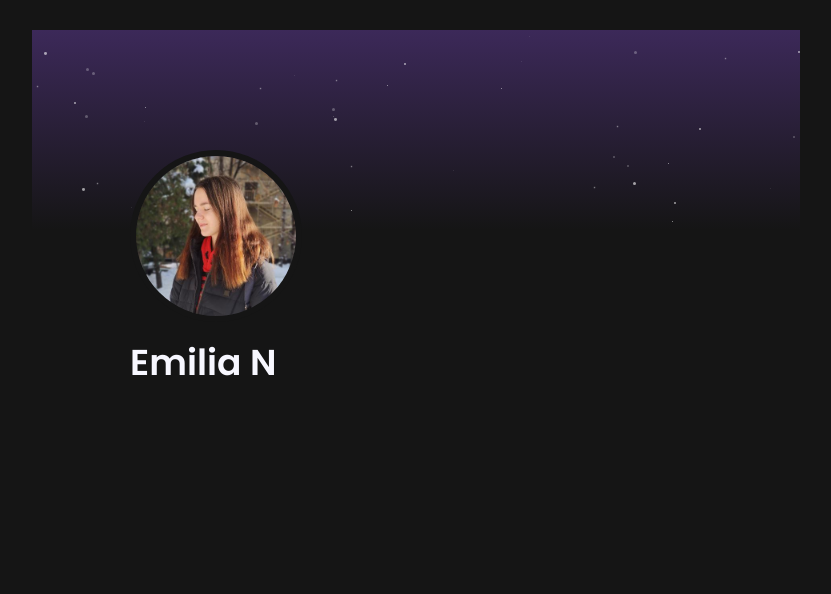
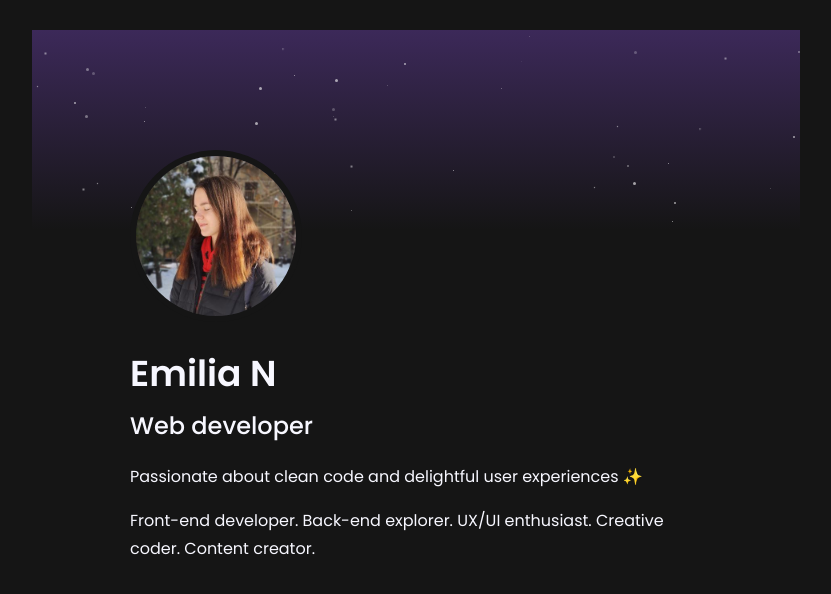
Before and after one commit to longzhang920909/portfolio, a React (Vite) app: page / in a window 1280 px wide. Shown: the top 594 px of the page, without its empty margins (224-1055 px from the left). Built offline with nearby package versions, Linux system fonts and the light colour scheme.

Commit message:
Add text blocks

```diff
--- a/src/components/profile/profile.tsx
+++ b/src/components/profile/profile.tsx
@@ -16,6 +16,16 @@ const Profile: FC = () => {
         <Text variant={'h2'} as={'h1'} style={{ marginTop: '20px' }}>
           Emilia N
         </Text>
+        <Text as={'h2'} variant={'h3'}>
+          Web developer
+        </Text>
+        <Text>
+          <p>Passionate about clean code and delightful user experiences ✨</p>
+          <p>
+            Front-end developer. Back-end explorer. UX/UI enthusiast. Creative
+            coder. Content creator.
+          </p>
+        </Text>
       </Container>
     </div>
   );
--- a/src/shared/theme/text.ts
+++ b/src/shared/theme/text.ts
@@ -1,5 +1,8 @@
 const fontFamily = 'Poppins, sans-serif';
 const lineHeight = 1.75;
+const shared = {
+  margin: 0,
+};
 
 const text = {
   fontFamily,
@@ -8,30 +11,37 @@ const text = {
     h1: {
       fontSize: '54px',
       fontWeight: 600,
+      ...shared,
     },
     h2: {
       fontSize: '36px',
       fontWeight: 600,
+      ...shared,
     },
     h3: {
       fontSize: '24px',
       fontWeight: 500,
+      ...shared,
     },
     h4: {
       fontSize: '16px',
       fontWeight: 500,
+      ...shared,
     },
     main: {
       fontSize: '16px',
       fontWeight: 400,
+      ...shared,
     },
     small: {
       fontSize: '14px',
       fontWeight: 400,
+      ...shared,
     },
     extraSmall: {
       fontSize: '12px',
       fontWeight: 400,
+      ...shared,
     },
   },
 };
--- a/src/ui/text/text.tsx
+++ b/src/ui/text/text.tsx
@@ -13,6 +13,7 @@ const Text: FC<TTextProps> = ({
     ...theme.text.variants[variant],
     color: theme.palette.text.primary,
     fontFamily: theme.text.fontFamily,
+    lineHeight: theme.text.lineHeight,
     ...style,
   };
 
```
